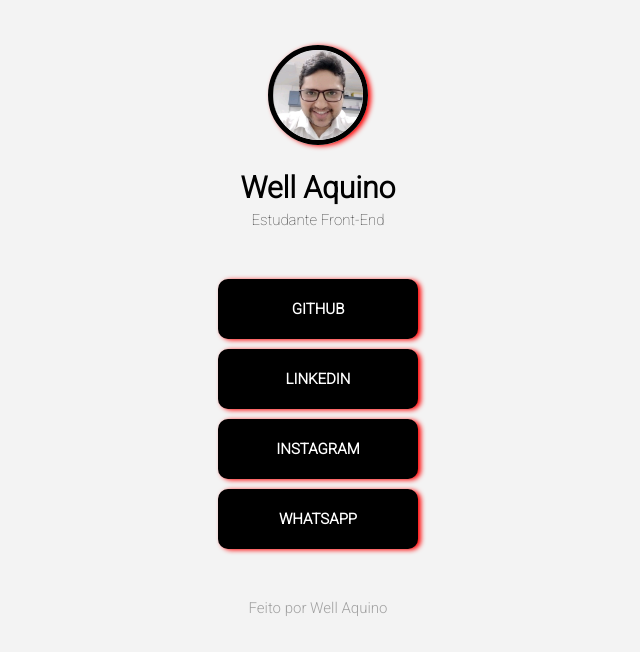
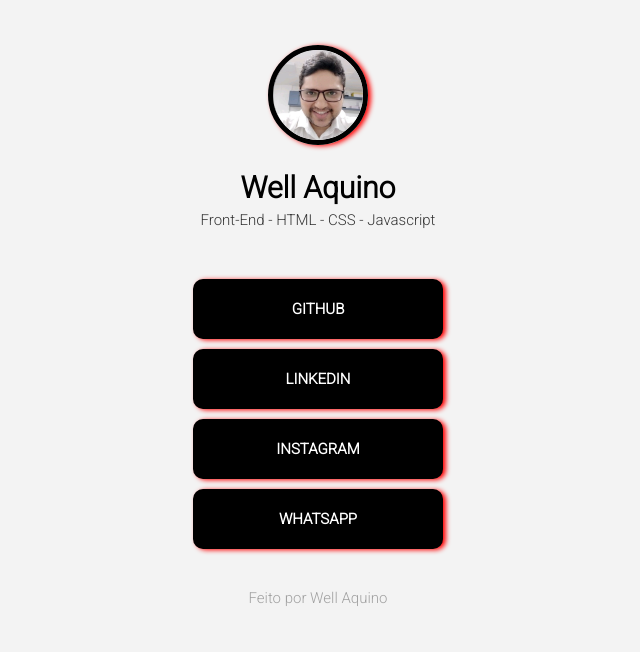
Before and after one commit to wellaquino/Rede-Sociais, a plain HTML site: page index.html in a window 1280 px wide. Shown: the whole page, without its empty margins (322-962 px from the left). Drawn offline with Linux system fonts and the light colour scheme.

Commit message:
altered description

```diff
--- a/index.html
+++ b/index.html
@@ -14,7 +14,7 @@
         </div>
         <div id="name">
             <h1>Well Aquino</h1>
-            <p>Estudante Front-End</p>
+            <p>Front-End - HTML - CSS - Javascript</p>
         </div>
         <div id="links">
             <a target="_blank" href="https://github.com/wellaquino"><p>GITHUB</p></a>
--- a/style.css
+++ b/style.css
@@ -50,7 +50,7 @@
 #name p {
     font-family: 'Roboto', -apple-system, BlinkMacSystemFont, 'Segoe UI', Roboto, Oxygen, Ubuntu, Cantarell, 'Open Sans',
         'Helvetica Neue', sans-serif;
-    font-weight: 200;
+    font-weight: 300;
     font-size: 15px;
     color: #353535;
 }
@@ -69,7 +69,7 @@
     justify-content: center;
     background-color: rgb(0, 0, 0);
     color: white;
-    width: 200px;
+    width: 250px;
     height: 60px;
     border-radius: 10px;
     margin-bottom: 10px;
@@ -103,7 +103,7 @@
     flex-direction: row;
     align-items: center;
     justify-content: center;
-    margin-top: 40px;
+    margin-top: 30px;
 }
 footer p {
     font-family: 'Roboto', -apple-system, BlinkMacSystemFont, 'Segoe UI', Roboto, Oxygen, Ubuntu, Cantarell, 'Open Sans',
```
